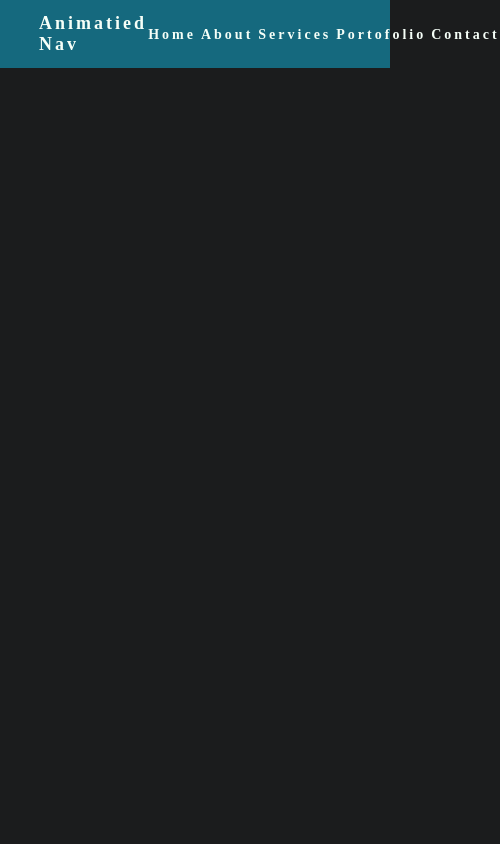
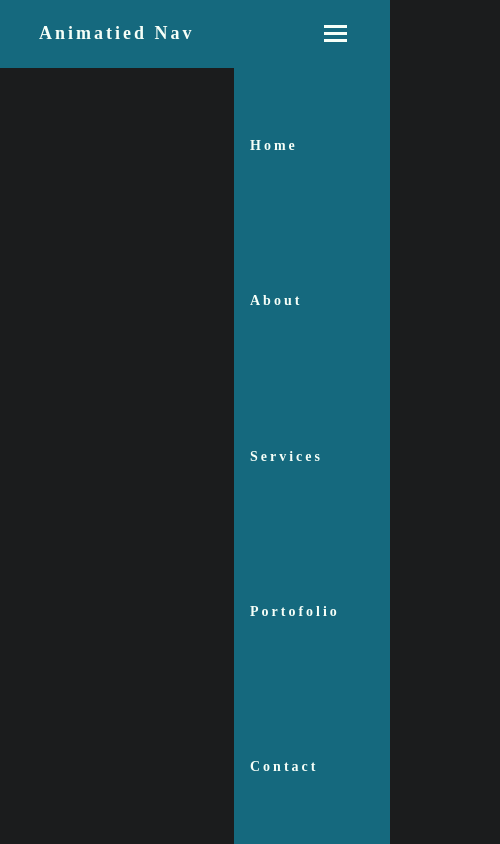
Before and after one commit to Afzzal-Mahmud/Animated-Navigation, a plain HTML site: page index.html in a window 390 px wide. Shown: the whole page, 500 px wide, since content can reach past the window. Drawn offline with Linux system fonts and the light colour scheme.

Commit message:
I am absolately fine with mobile navigation.wait for js

```diff
--- a/index.html
+++ b/index.html
@@ -22,11 +22,19 @@
                 <li><a href="#">Contact</a></li>
             </ul>
 
+            <div class="burger">
+                <div class="line1"></div>
+                <div class="line2"></div>
+                <div class="line3"></div>
+            </div>
+
         </nav>
 
     </div>
 </div>
 
+
+
     <script src="app.js"></script>
 </body>
 </html>
--- a/main.css
+++ b/main.css
@@ -19,6 +19,7 @@ nav{
     justify-content: space-between;
     align-items: center;
     min-height: 8vh;
+    position: relative;
 }
 .nav__links li{
     margin-right: 5px;
@@ -55,3 +56,31 @@ a{
     font-size: 14px;
     letter-spacing: 3px;
 }
+
+.burger div{
+    height: 3px;
+    width: 23px;
+    margin: 4px;
+    background-color: rgb(246, 255, 248);
+    cursor: pointer;
+}
+
+
+@media screen and (max-width:768px) {
+   .nav__links{
+       position: fixed;
+       width: 40%;
+       height: 92vh;
+       top: 8vh;
+       right: 0;
+       background-color: rgb(21, 105, 126);
+       flex-direction: column;
+       /* display: none; */
+   }
+   .nav__links li{
+
+       text-align: left;
+       transform: translateX(1em);
+
+   }
+}
```
Also changed, not shown: 1 other file.
